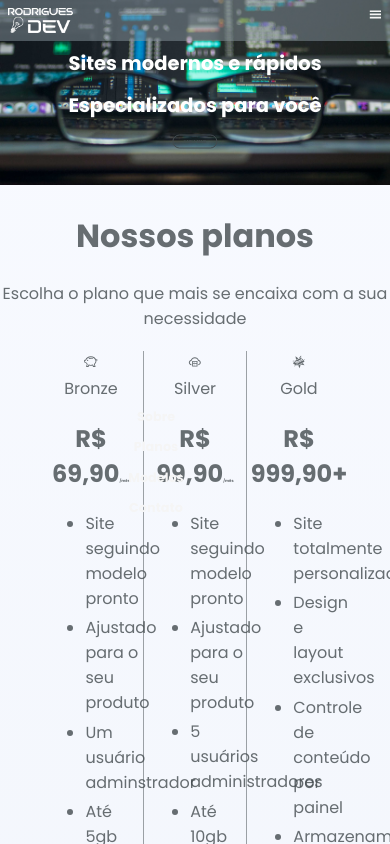
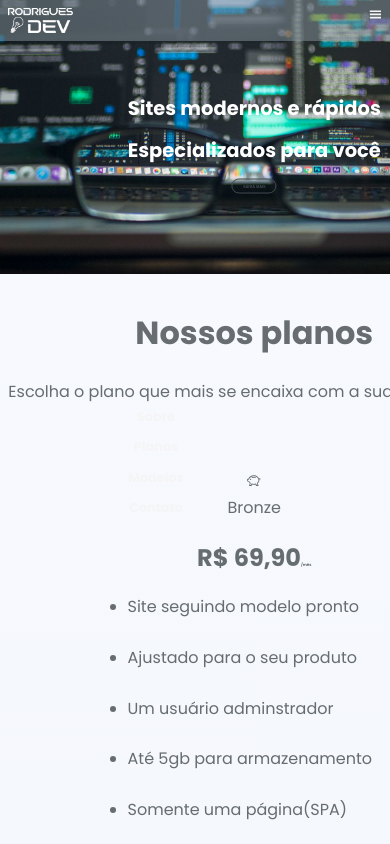
Before and after one commit to brunorcx/TemplateWhite, a React (Create React App) app: page / in a window 390 px wide. Shown: the top 844 px of the page. Built offline with nearby package versions, Linux system fonts and the light colour scheme.

Commit message:
adjusted sobre section to be one column in the mobile version

```diff
--- a/src/Styles/App.css
+++ b/src/Styles/App.css
@@ -110,6 +110,11 @@
   margin: 0 10%;
   opacity: 1;
 }
+@media only screen and (min-width: 320px) and (max-width: 530px) {
+  .App .Planos .grid-3 {
+    display: block;
+  }
+}
 .App .Planos .grid-3 li {
   text-align: left;
   margin-left: 10%;
@@ -120,6 +125,13 @@
   animation-duration: 1.5s;
   opacity: 1;
 }
+@media only screen and (min-width: 320px) and (max-width: 530px) {
+  .App .Planos .grid-3 .area-1 {
+    border-bottom: 1px solid rgba(66, 74, 78, 0.5);
+    padding-top: 10%;
+    padding-bottom: 5%;
+  }
+}
 .App .Planos .grid-3 .area-2 {
   animation-name: translateY;
   animation-duration: 1.5s;
@@ -128,11 +140,26 @@
   border-right: 1px solid rgba(66, 74, 78, 0.5);
   border-left: 1px solid rgba(66, 74, 78, 0.5);
 }
+@media only screen and (min-width: 320px) and (max-width: 530px) {
+  .App .Planos .grid-3 .area-2 {
+    border: none;
+    border-bottom: 1px solid rgba(66, 74, 78, 0.5);
+    padding-top: 10%;
+    padding-bottom: 5%;
+  }
+}
 .App .Planos .grid-3 .area-3 {
   animation-name: translateY;
   animation-duration: 1.5s;
   opacity: 1;
   animation-duration: 2.4s;
+}
+@media only screen and (min-width: 320px) and (max-width: 530px) {
+  .App .Planos .grid-3 .area-3 {
+    border-bottom: 1px solid rgba(66, 74, 78, 0.5);
+    padding-top: 10%;
+    padding-bottom: 5%;
+  }
 }
 .App .Planos p {
   margin-bottom: 5%;
@@ -334,11 +361,6 @@
   font-size: calc(5px + 2vmin);
   font-weight: bold;
 }
-@media only screen and (min-width: 320px) and (max-width: 530px) {
-  .App {
-    display: block;
-  }
-}
 .transparent {
   background: none;
 }
```
Also changed, not shown: src/Styles/Less/App.less (+20 -4 lines).
